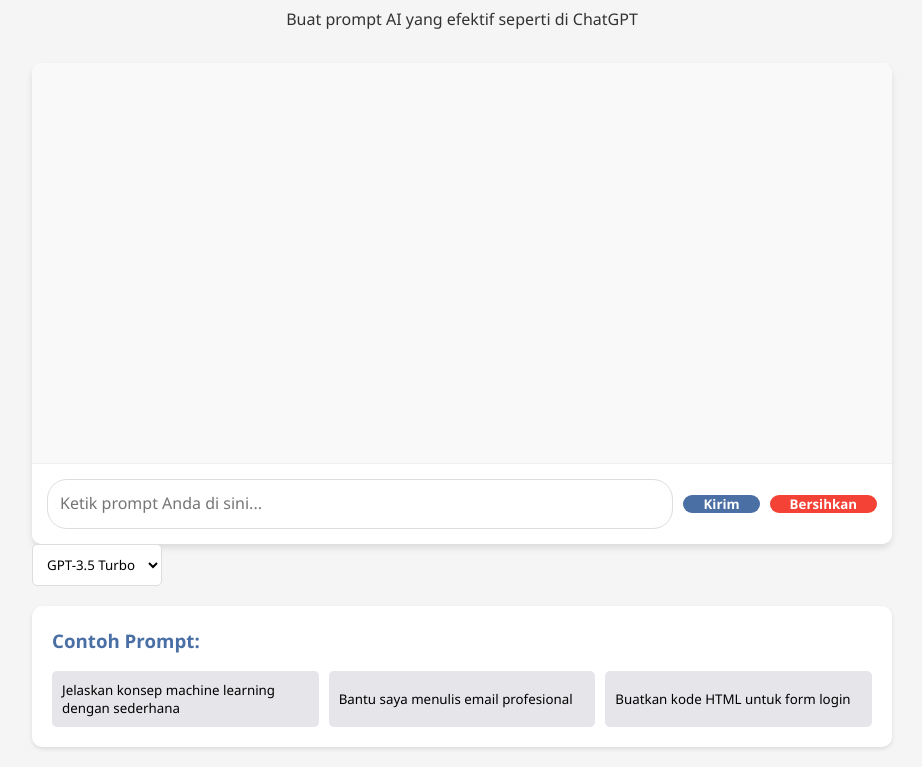
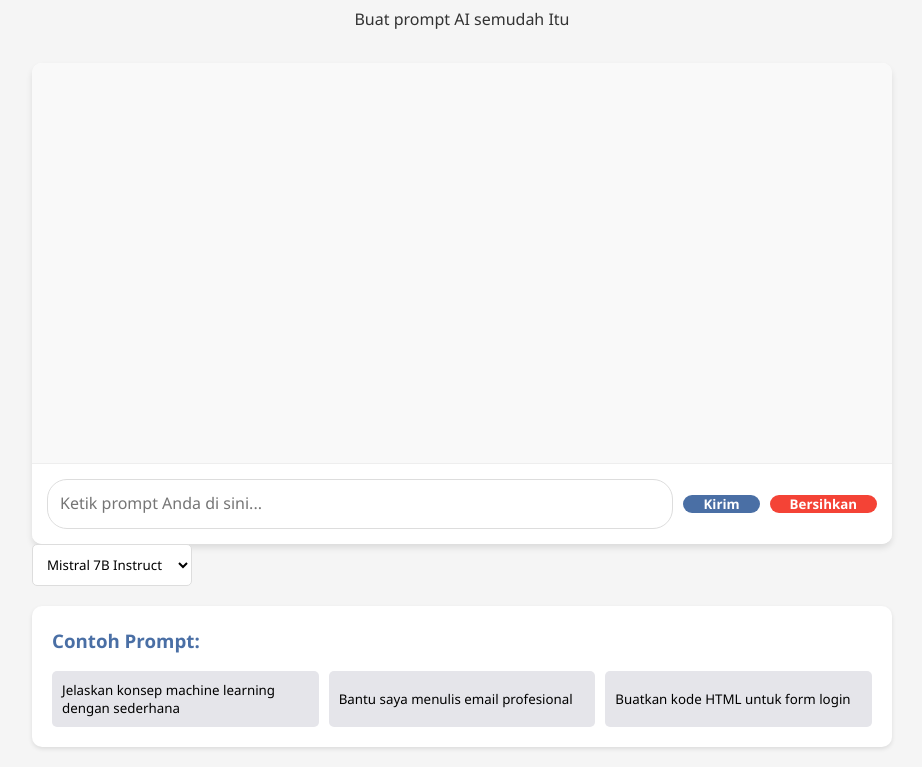
Before and after one commit to DxMaurine/aichat, a plain HTML site: page index.html in a window 1280 px wide. Shown: the part 74-841 px from the top of the page, without its empty margins (178-1100 px from the left). Drawn offline with Linux system fonts and the light colour scheme.

Commit message:
Update index.html

```diff
--- a/index.html
+++ b/index.html
@@ -10,7 +10,7 @@
     <div class="container">
         <header>
             <h1>AI Prompt Generator</h1>
-            <p>Buat prompt AI yang efektif seperti di ChatGPT</p>
+            <p>Buat prompt AI semudah Itu</p>
         </header>
 
         <main>
@@ -27,10 +27,13 @@
             </div>
 
             <select id="modelSelector">
-                <option value="openai/gpt-3.5-turbo">GPT-3.5 Turbo</option>
-                <option value="openai/gpt-4">GPT-4</option>
-                <option value="anthropic/claude-2">Claude 2</option>
-                <option value="google/palm-2-chat-bison">PaLM 2 Chat</option>
+                <option value="mistralai/mistral-7b-instruct">Mistral 7B Instruct</option>
+                <option value="google/gemma-7b-it">Google Gemma 7B</option>
+                <option value="nousresearch/nous-capybara-7b">Nous Capybara 7B</option>
+                <option value="gryphe/mythomist-7b">MythoMist 7B</option>
+                <option value="openchat/openchat-7b">OpenChat 7B</option>
+                <option value="stanford/alpaca-7b">Alpaca 7B</option>
+                <option value="meta-llama/llama-2-13b-chat">LLaMA 2 13B Chat</option>
             </select>
 
             <div class="prompt-suggestions">
```
